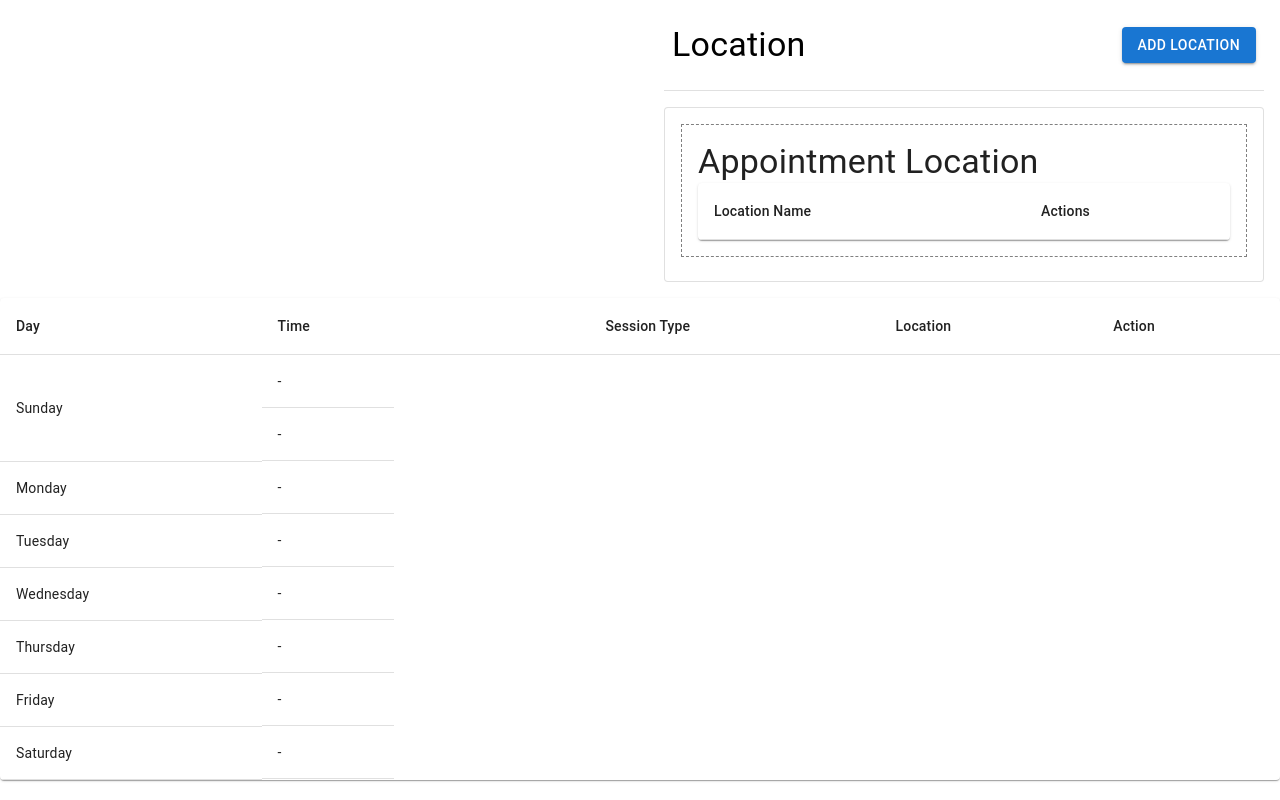
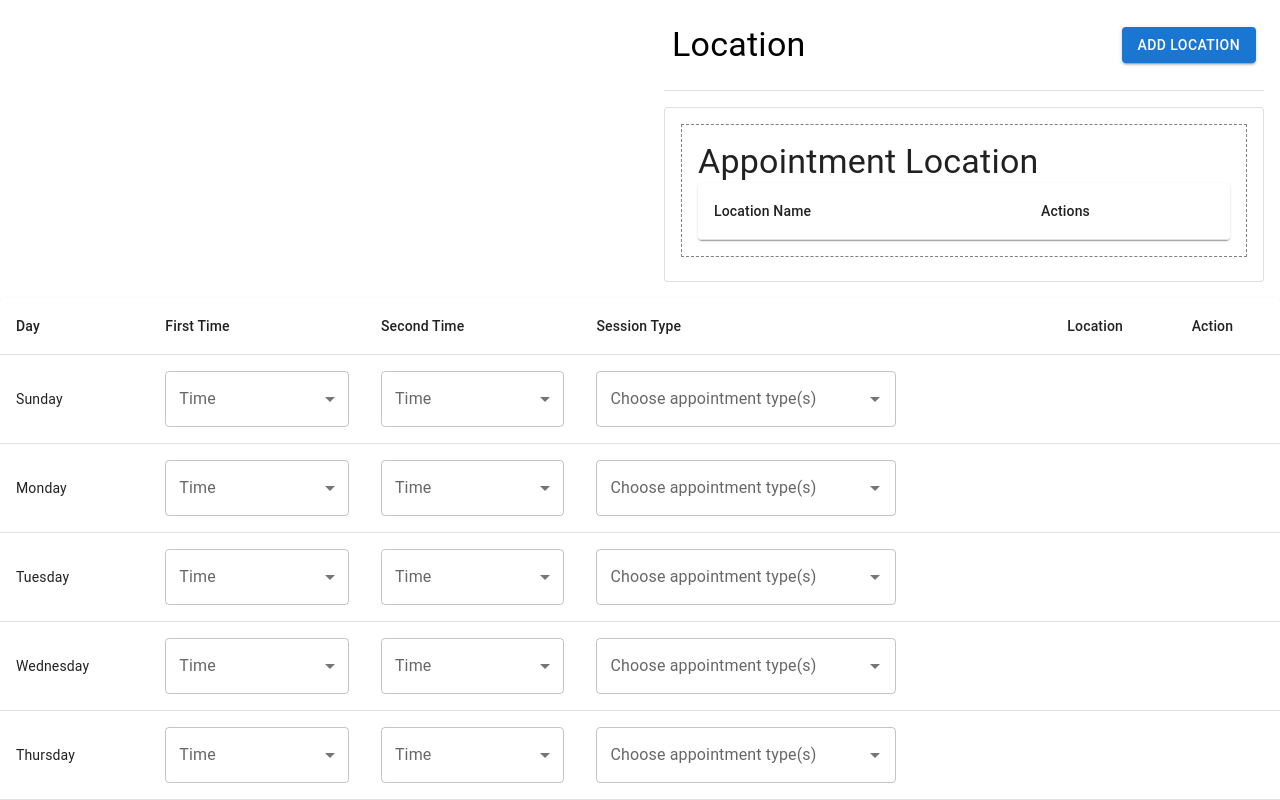
Before and after one commit to Sunidhi-Trigvent/location_module_modify, a React (Create React App) app: page / in a window 1280 px wide. Shown: the top 800 px of the page. Built offline with nearby package versions, Linux system fonts and the light colour scheme.

Commit message:
Adiing icons

```diff
--- a/package.json
+++ b/package.json
@@ -8,6 +8,7 @@
     "@fortawesome/fontawesome-svg-core": "^6.6.0",
     "@fortawesome/free-solid-svg-icons": "^6.6.0",
     "@fortawesome/react-fontawesome": "^0.2.2",
+    "@mui/icons-material": "^6.1.0",
     "@mui/material": "^6.1.0",
     "@mui/x-data-grid": "^7.16.0",
     "@testing-library/jest-dom": "^5.17.0",
--- a/src/AutocompleteComp.tsx
+++ b/src/AutocompleteComp.tsx
@@ -1,5 +1,5 @@
 import * as React from "react";
-import Box from "@mui/material/Box";
+import Box from "@mui/material/Box"; // Import Box
 import TextField from "@mui/material/TextField";
 import Autocomplete from "@mui/material/Autocomplete";
 
@@ -10,25 +10,22 @@ interface OptionType {
 }
 
 interface AppointmentTypeSelectProps {
-  onSelect: (value: string[]) => void; // Accept array of strings
+  setAppointmentType: (types: string[]) => void;
 }
 
 export default function AppointmentTypeSelect({
-  onSelect,
+  setAppointmentType,
 }: AppointmentTypeSelectProps) {
+  const handleChange = (event: any, value: OptionType[]) => {
+    setAppointmentType(value.map((item) => item.label));
+  };
+
   const options: OptionType[] = [
     { label: "Virtual", code: "V", phone: "" },
     { label: "Inperson", code: "I", phone: "" },
     { label: "Phone", code: "P", phone: "" },
     { label: "Text", code: "T", phone: "" },
   ];
-
-  const handleChange = (
-    event: React.SyntheticEvent,
-    value: OptionType[] | null // Array of selected values
-  ) => {
-    onSelect(value ? value.map((option) => option.label) : []); // Pass array of labels
-  };
 
   return (
     <Autocomplete
@@ -70,7 +67,7 @@ export default function AppointmentTypeSelect({
           }}
         />
       )}
-      onChange={handleChange} // Handle multiple selection
+      onChange={handleChange}
     />
   );
 }
--- a/src/Location.tsx
+++ b/src/Location.tsx
@@ -1,11 +1,8 @@
 import { Button, Divider, Stack, Typography } from "@mui/material";
 import BasicModal from "./components/ModalComp";
-import BasicTable from "./components/TableComp"; // Import BasicTable
+import FrontBasicTable from "./components/FrontTableComp";
 import { useState } from "react";
 import OutlinedCard from "./components/CardComp";
-import FrontBasicTable from "./components/FrontTableComp";
-
-// import BasicTableFront from "./components/TableFront";
 
 function Location() {
   const [open, setOpen] = useState(false);
@@ -23,15 +20,8 @@ function Location() {
           Session: [],
           Location: "",
         },
-        {
-          id: 2,
-          Time: { startTime: "", endTime: "" },
-          Session: [],
-          Location: "",
-        },
       ],
     },
-
     {
       day: "Monday",
       value: [
@@ -43,7 +33,6 @@ function Location() {
         },
       ],
     },
-
     {
       day: "Tuesday",
       value: [
@@ -55,7 +44,6 @@ function Location() {
         },
       ],
     },
-
     {
       day: "Wednesday",
       value: [
@@ -67,7 +55,6 @@ function Location() {
         },
       ],
     },
-
     {
       day: "Thursday",
       value: [
@@ -79,7 +66,6 @@ function Location() {
         },
       ],
     },
-
     {
       day: "Friday",
       value: [
@@ -91,7 +77,6 @@ function Location() {
         },
       ],
     },
-
     {
       day: "Saturday",
       value: [
@@ -104,6 +89,8 @@ function Location() {
       ],
     },
   ]);
+
+  console.log(frontTable);
 
   const handleOpen = () => setOpen(true);
   const handleClose = () => setOpen(false);
@@ -175,9 +162,12 @@ function Location() {
         />
       </Stack>
 
-      {/* Pass locationName as a prop to BasicTableFront */}
-      {/* <BasicTableFront locationName={locationName} /> */}
-      <FrontBasicTable frontTable={frontTable} />
+      {/* Pass frontTable, setFrontTable, locationName, and showLocation to FrontBasicTable */}
+      <FrontBasicTable
+        frontTable={frontTable}
+        setFrontTable={setFrontTable}
+        locationName={locationName}
+      />
     </>
   );
 }
--- a/src/SelectLocComp.tsx
+++ b/src/SelectLocComp.tsx
@@ -6,36 +6,40 @@ import FormControl from "@mui/material/FormControl";
 import Select, { SelectChangeEvent } from "@mui/material/Select";
 
 interface BasicSelectTwoProps {
-  locationOptions: string[]; // Accept locationOptions as a prop
+  locationOptions: string[];
+  appointmentType: string[]; // Accept appointmentType as a prop
 }
 
 export default function BasicSelectTwo({
+  appointmentType,
   locationOptions,
 }: BasicSelectTwoProps) {
-  const [location, setLocation] = React.useState("");
+  const [location, setLocation] = React.useState<string>("");
 
-  const handleChange = (event: SelectChangeEvent) => {
-    setLocation(event.target.value as string);
+  const handleChange = (event: SelectChangeEvent<string>) => {
+    setLocation(event.target.value);
   };
 
-  return (
+  const showLocation = appointmentType?.includes("Inperson");
+
+  return showLocation ? (
     <Box sx={{ minWidth: 120 }}>
       <FormControl fullWidth>
-        <InputLabel id="demo-simple-select-label">Location</InputLabel>
+        <InputLabel id="location-select-label">Location</InputLabel>
         <Select
-          labelId="demo-simple-select-label"
-          id="demo-simple-select"
+          labelId="location-select-label"
+          id="location-select"
           value={location}
           label="Location"
           onChange={handleChange}
         >
-          {locationOptions?.map((loc: string, i: number) => (
-            <MenuItem key={i} value={loc}>
+          {locationOptions.map((loc, index) => (
+            <MenuItem key={index} value={loc}>
               {loc}
             </MenuItem>
           ))}
         </Select>
       </FormControl>
     </Box>
-  );
+  ) : null;
 }
--- a/src/components/FrontTableComp.tsx
+++ b/src/components/FrontTableComp.tsx
@@ -6,6 +6,11 @@ import TableContainer from "@mui/material/TableContainer";
 import TableHead from "@mui/material/TableHead";
 import TableRow from "@mui/material/TableRow";
 import Paper from "@mui/material/Paper";
+import BasicSelect from "./SelectComp";
+import AppointmentTypeSelect from "../AutocompleteComp";
+import BasicSelectTwo from "../SelectLocComp";
+import AddCircleOutlineIcon from "@mui/icons-material/AddCircleOutline";
+import RemoveCircleIcon from "@mui/icons-material/RemoveCircle";
 
 // Define the prop types
 interface Time {
@@ -18,47 +23,150 @@ interface Value {
   Time: Time;
   Session: string[];
   Location: string;
+  appointmentType: string[]; // Track appointment types for each row
 }
 
 interface DayTable {
   day: string;
   value: Value[];
+  showPlusIcon: boolean; // Track if the plus icon should be shown
 }
 
 interface FrontBasicTableProps {
-  frontTable: DayTable[]; // Typing the frontTable prop
+  locationName: string[];
+  frontTable: DayTable[];
+  setFrontTable: React.Dispatch<React.SetStateAction<DayTable[]>>;
 }
 
-export default function FrontBasicTable({ frontTable }: FrontBasicTableProps) {
+export default function FrontBasicTable({
+  locationName,
+  frontTable,
+  setFrontTable,
+}: FrontBasicTableProps) {
+  const handleFirstTimeChange = (
+    dayIndex: number,
+    valueIndex: number,
+    time: string
+  ) => {
+    const updatedTable = [...frontTable];
+    updatedTable[dayIndex].value[valueIndex].Time.startTime = time;
+    updatedTable[dayIndex].value[valueIndex].Time.endTime = ""; // Reset end time
+    setFrontTable(updatedTable);
+  };
+
+  const handleSecondTimeChange = (
+    dayIndex: number,
+    valueIndex: number,
+    time: string
+  ) => {
+    const updatedTable = [...frontTable];
+    updatedTable[dayIndex].value[valueIndex].Time.endTime = time;
+    setFrontTable(updatedTable);
+  };
+
+  const handleAppointmentTypeChange = (
+    dayIndex: number,
+    valueIndex: number,
+    types: string[]
+  ) => {
+    const updatedTable = [...frontTable];
+    updatedTable[dayIndex].value[valueIndex].appointmentType = types;
+    setFrontTable(updatedTable);
+  };
+
+  // Function to add a new row, with a limit of 3 rows per day
+  const repeatRow = (dayIndex: number) => {
+    const updatedTable = [...frontTable];
+    const currentDay = updatedTable[dayIndex];
+
+    // Add a new row if there are fewer than 3 rows for the given day
+    if (currentDay.value.length < 3) {
+      const newRow = {
+        id: Math.random(), // New unique ID
+        Time: { startTime: "", endTime: "" }, // Empty Time fields
+        Session: [], // Empty Session array
+        Location: "", // Empty Location
+        appointmentType: [], // Empty appointment type array
+      };
+      currentDay.value.push(newRow); // Add new row
+
+      // Update showPlusIcon based on the number of rows
+      if (currentDay.value.length >= 3) {
+        currentDay.showPlusIcon = false;
+      }
+      setFrontTable(updatedTable);
+    }
+  };
+
+  // Function to remove a row
+  const removeRow = (dayIndex: number, valueIndex: number) => {
+    const updatedTable = [...frontTable];
+    const currentDay = updatedTable[dayIndex];
+
+    currentDay.value.splice(valueIndex, 1); // Remove the row at valueIndex
+
+    // Update showPlusIcon based on the number of rows
+    if (currentDay.value.length < 3) {
+      currentDay.showPlusIcon = true;
+    }
+    setFrontTable(updatedTable);
+  };
+
   return (
     <TableContainer component={Paper}>
       <Table sx={{ minWidth: 650 }} aria-label="simple table">
         <TableHead>
           <TableRow>
             <TableCell>Day</TableCell>
-            <TableCell>Time</TableCell>
+            <TableCell>First Time</TableCell>
+            <TableCell>Second Time</TableCell>
             <TableCell>Session Type</TableCell>
             <TableCell>Location</TableCell>
             <TableCell>Action</TableCell>
           </TableRow>
         </TableHead>
         <TableBody>
-          {frontTable.map((dayEntry, i) => (
-            <TableRow key={i}>
-              <TableCell>{dayEntry.day}</TableCell>
-              {dayEntry.value.map((entry) => (
-                <TableRow>
+          {frontTable.map((dayEntry, dayIndex) => (
+            <React.Fragment key={dayEntry.day}>
+              {dayEntry.value.map((entry, valueIndex) => (
+                <TableRow key={entry.id}>
+                  {valueIndex === 0 && (
+                    <TableCell rowSpan={dayEntry.value.length}>
+                      {dayEntry.day}
+                    </TableCell>
+                  )}
                   <TableCell>
-                    {entry.Time.startTime} - {entry.Time.endTime}
+                    <BasicSelect
+                      onChange={(time: string) =>
+                        handleFirstTimeChange(dayIndex, valueIndex, time)
+                      }
+                    />
                   </TableCell>
-                  <TableCell>{entry.Session}</TableCell>
-                  <TableCell>{entry.Location}</TableCell>
                   <TableCell>
-                    {/* Actions like Edit/Delete buttons can go here */}
+                    <BasicSelect
+                      startTime={entry.Time.startTime}
+                      onChange={(time: string) =>
+                        handleSecondTimeChange(dayIndex, valueIndex, time)
+                      }
+                    />
                   </TableCell>
+                  <TableCell>
+                    <AppointmentTypeSelect
+                      setAppointmentType={(types: string[]) =>
+                        handleAppointmentTypeChange(dayIndex, valueIndex, types)
+                      }
+                    />
+                  </TableCell>
+                  <TableCell>
+                    <BasicSelectTwo
+                      appointmentType={entry.appointmentType}
+                      locationOptions={locationName}
+                    />
+                  </TableCell>
+                  <TableCell></TableCell>
                 </TableRow>
               ))}
-            </TableRow>
+            </React.Fragment>
           ))}
         </TableBody>
       </Table>
--- a/src/index.tsx
+++ b/src/index.tsx
@@ -1,11 +1,16 @@
-import React from 'react';
-import ReactDOM from 'react-dom/client';
-import './index.css';
-import App from './App';
-import reportWebVitals from './reportWebVitals';
+import React from "react";
+import ReactDOM from "react-dom/client";
+import "./index.css";
+import App from "./App";
+import reportWebVitals from "./reportWebVitals";
+
+// Import FontAwesome styles
+import "@fortawesome/fontawesome-svg-core/styles.css";
+import { config } from "@fortawesome/fontawesome-svg-core";
+config.autoAddCss = false; // Prevent auto-injection of FontAwesome CSS
 
 const root = ReactDOM.createRoot(
-  document.getElementById('root') as HTMLElement
+  document.getElementById("root") as HTMLElement
 );
 root.render(
   <React.StrictMode>
```
Also changed, not shown: 1 other file (tests, documents, lock files or other folders).
